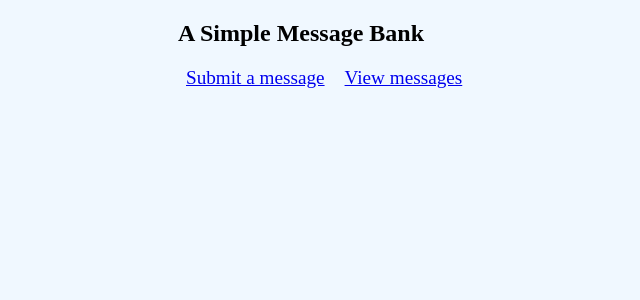
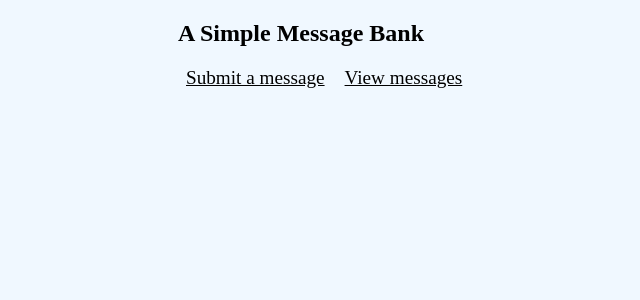
Before and after one commit to askpl00/flask_hw3_16B, a Flask app: page / in a window 1280 px wide. Shown: the top 300 px of the page, without its empty margins (12-652 px from the left). Run offline with Flask 3, Linux system fonts and the light colour scheme.

Commit message:
update app.py and view

```diff
--- a/static/style.css
+++ b/static/style.css
@@ -23,6 +23,7 @@ ul li {
     font-style: italic;
     margin-bottom: 30px;
     font-size: 120%;
+    color: darkgray;
 }
 
 nav ul li a {
@@ -31,6 +32,7 @@ nav ul li a {
     font-style: normal;
     margin-bottom: none;
     font-size: 100%;
+    color: black;
 
 }
 
```
